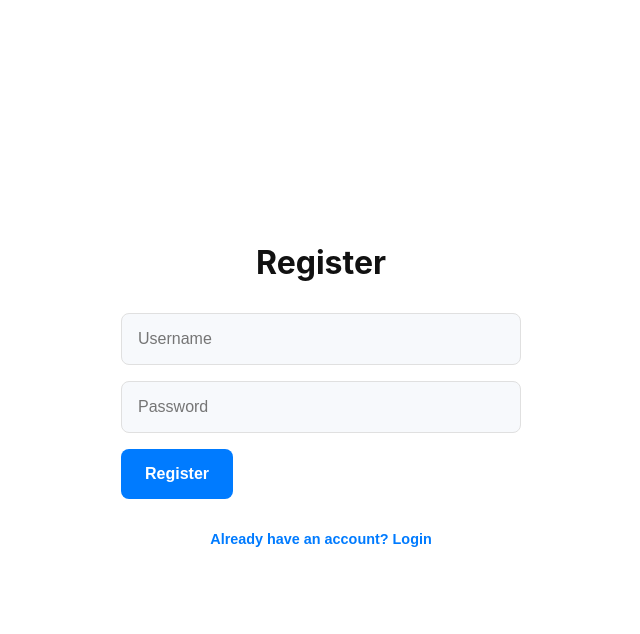
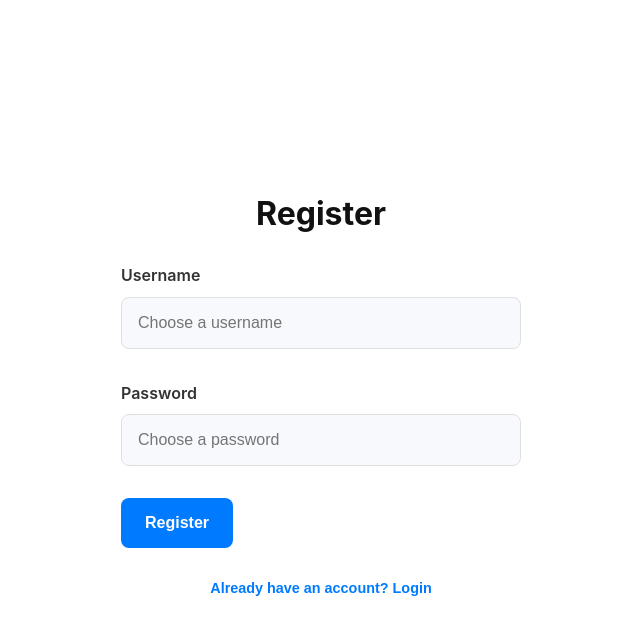
Before and after one commit to kyambuthia/go-chat-site, a React (Vite) app in the folder client/: page / in a window 1280 px wide. Both pictures are taken after a click on the button "Don't have an account? Register". Shown: the top 634 px of the page, without its empty margins (319-959 px from the left). Built offline with nearby package versions, Linux system fonts and the light colour scheme; the HTML template or start-up script is replaced by a standard one.

Commit message:
feat(Register): improve form layout and labels

```diff
--- a/client/src/components/Register.jsx
+++ b/client/src/components/Register.jsx
@@ -23,23 +23,31 @@ export default function Register({ onRegisterSuccess }) {
     <div className="auth-container">
       <h2>Register</h2>
       <form onSubmit={handleSubmit}>
+        <div className="form-group">
+          <label htmlFor="username">Username</label>
           <input
+            id="username"
             type="text"
             value={username}
             onChange={(e) => setUsername(e.target.value)}
-          placeholder="Username"
+            placeholder="Choose a username"
             required
           />
+        </div>
+        <div className="form-group">
+          <label htmlFor="password">Password</label>
           <input
+            id="password"
             type="password"
             value={password}
             onChange={(e) => setPassword(e.target.value)}
-          placeholder="Password"
+            placeholder="Choose a password"
             required
           />
-        <button type="submit" className="primary">Register</button>
+        </div>
+        <button type="submit">Register</button>
       </form>
-      {message && <p>{message}</p>}
+      {message && <p className="message">{message}</p>}
       <button onClick={onRegisterSuccess} className="auth-switch-button">
         Already have an account? Login
       </button>
```
Lines whose indentation alone changed are shown as unchanged.
